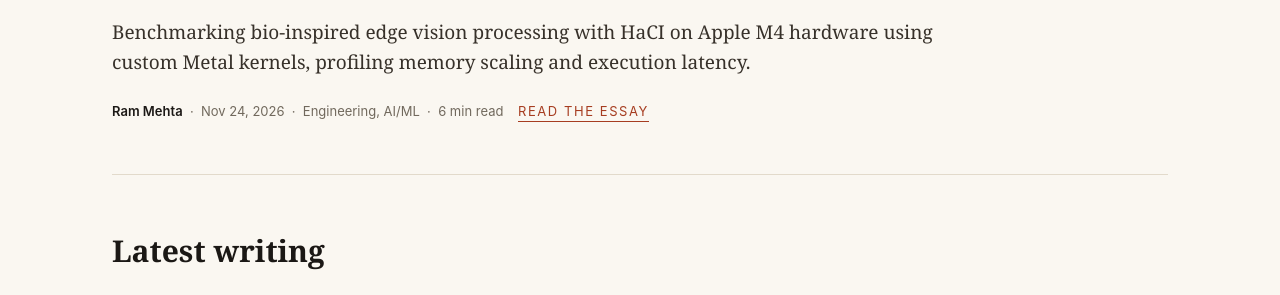
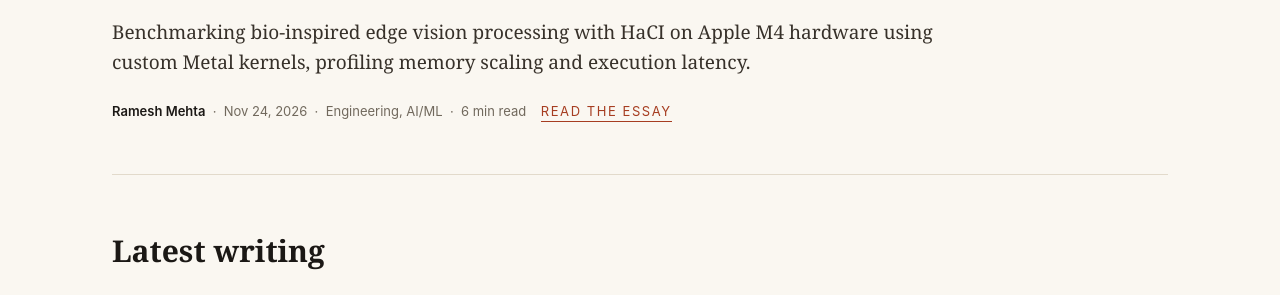
Before and after one commit to rammehta1899/rammehta1899.github.io, a Jekyll site: the page built from index.md, in a window 1280 px wide and 900 px high, scrolled down 783 px. Shown: the part 157-452 px from the top of the window. Built offline with Jekyll 4.4.1, drawn with Linux system fonts in a browser that asks for light colours.

Commit message:
Rename Ram Mehta to Ramesh Mehta

```diff
--- a/_config.yml
+++ b/_config.yml
@@ -1,7 +1,7 @@
-title: Ram Mehta
+title: Ramesh Mehta
 tagline: Engineering Leader
-description: Ram Mehta — Engineering Leader exploring interesting problems
-author: Ram Mehta
+description: Ramesh Mehta — Engineering Leader exploring interesting problems
+author: Ramesh Mehta
 url: https://rammehta1899.github.io
 baseurl: ""
 theme: minima
```
